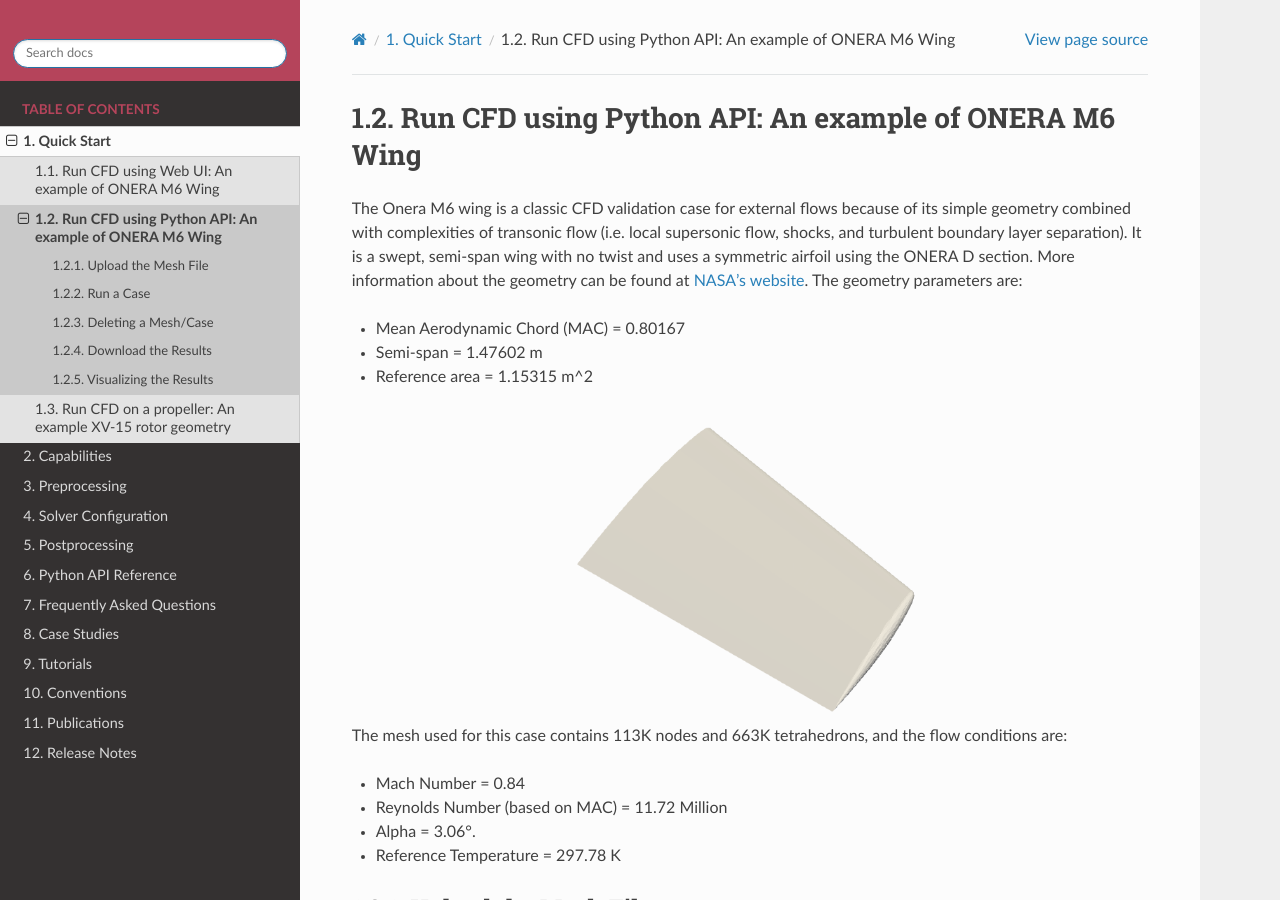
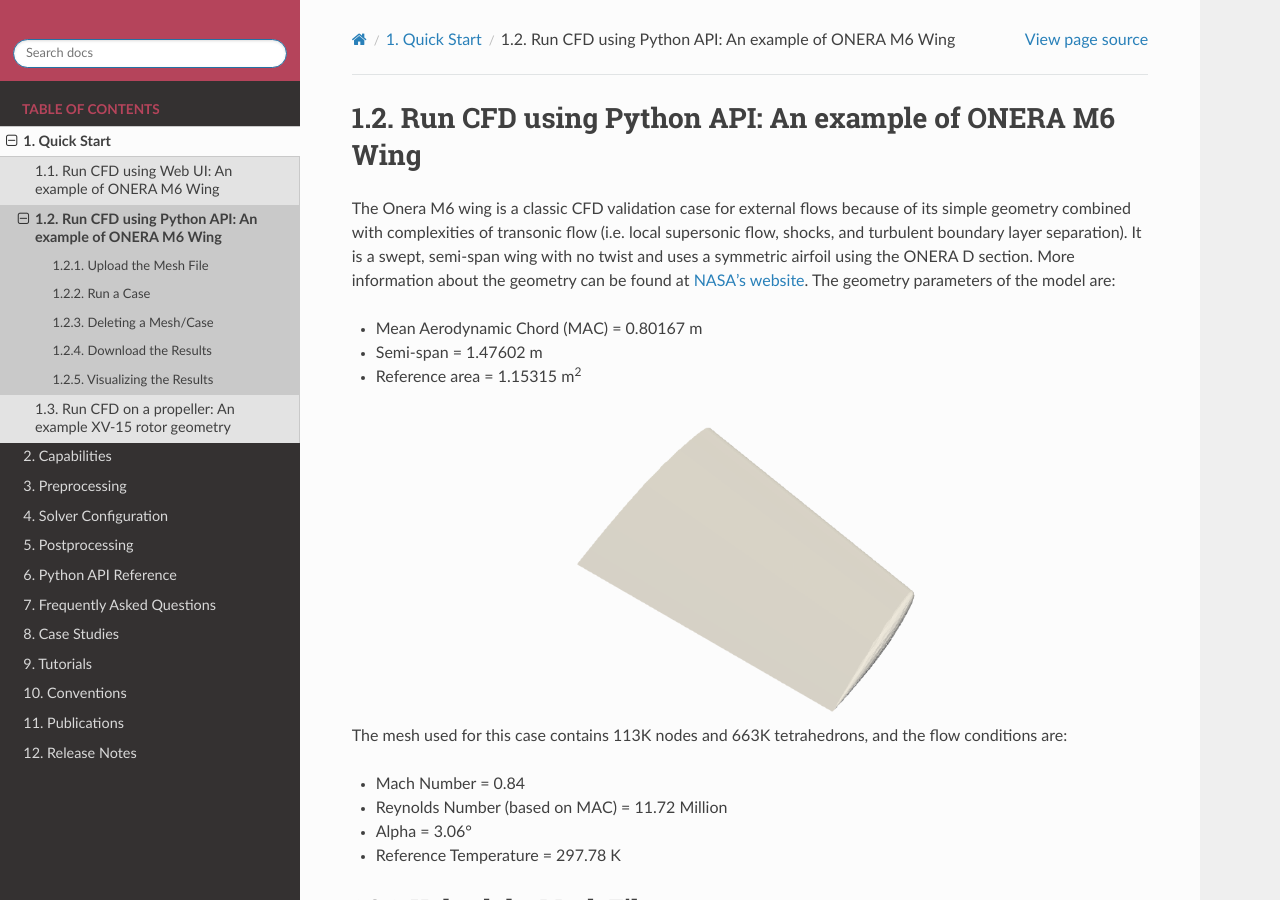
Before and after one commit to flexcompute-readthedocs/Flow360Documentation, a Sphinx documentation site: the page built from docs/source/examples/om6_wing_pyAPI.rst, in a window 1280 px wide and 900 px high. Built offline with Sphinx 7.4.7 and the Read the Docs theme 2.0.0, drawn with Linux system fonts in a browser that asks for light colours.

Commit message:
Add files via upload
Manual upload

```diff
--- a/docs/source/examples/om6_wing_pyAPI.rst
+++ b/docs/source/examples/om6_wing_pyAPI.rst
@@ -5,11 +5,11 @@
 Run CFD using Python API: An example of ONERA M6 Wing
 *****************************************************
 
-The Onera M6 wing is a classic CFD validation case for external flows because of its simple geometry combined with complexities of transonic flow (i.e. local supersonic flow, shocks, and turbulent boundary layer separation).  It is a swept, semi-span wing with no twist and uses a symmetric airfoil using the ONERA D section.  More information about the geometry can be found at `NASA's website <https://www.grc.nasa.gov/www/wind/valid/m6wing/m6wing.html>`_.  The geometry parameters are:
+The Onera M6 wing is a classic CFD validation case for external flows because of its simple geometry combined with complexities of transonic flow (i.e. local supersonic flow, shocks, and turbulent boundary layer separation).  It is a swept, semi-span wing with no twist and uses a symmetric airfoil using the ONERA D section.  More information about the geometry can be found at `NASA's website <https://www.grc.nasa.gov/www/wind/valid/m6wing/m6wing.html>`_.  The geometry parameters of the model are:
 
-- Mean Aerodynamic Chord (MAC) = 0.80167
+- Mean Aerodynamic Chord (MAC) = 0.80167 m
 - Semi-span = 1.47602 m
-- Reference area = 1.15315 m^2
+- Reference area = 1.15315 m\ :sup:`2`
 
 .. image:: figures_OM6_Tutorial/Geometry_Iso.png
    :scale: 70%
@@ -19,7 +19,7 @@
 
 - Mach Number = 0.84
 - Reynolds Number (based on MAC) = 11.72 Million
-- Alpha = 3.06 |deg|.
+- Alpha = 3.06 |deg|
 - Reference Temperature = 297.78 K
 
 Upload the Mesh File
--- a/docs/source/examples/om6_wing_webUI.rst
+++ b/docs/source/examples/om6_wing_webUI.rst
@@ -5,11 +5,11 @@
 Run CFD using Web UI: An example of ONERA M6 Wing
 *************************************************
 
-The Onera M6 wing is a classic CFD validation case for external flows because of its simple geometry combined with complexities of transonic flow (i.e. local supersonic flow, shocks, and turbulent boundary layer separation).  It is a swept, semi-span wing with no twist and uses a symmetric airfoil using the ONERA D section.  More information about the geometry can be found at `NASA's website <https://www.grc.nasa.gov/www/wind/valid/m6wing/m6wing.html>`_.  The geometry parameters are:
+The Onera M6 wing is a classic CFD validation case for external flows because of its simple geometry combined with complexities of transonic flow (i.e. local supersonic flow, shocks, and turbulent boundary layer separation).  It is a swept, semi-span wing with no twist and uses a symmetric airfoil using the ONERA D section.  More information about the geometry can be found at `NASA's website <https://www.grc.nasa.gov/www/wind/valid/m6wing/m6wing.html>`_.  The geometry parameters of the model are:
 
-- Mean Aerodynamic Chord (MAC) = 0.80167
+- Mean Aerodynamic Chord (MAC) = 0.80167 m
 - Semi-span = 1.47602 m
-- Reference area = 1.15315 m^2
+- Reference area = 1.15315 m\ :sup:`2`
 
 
 
```
